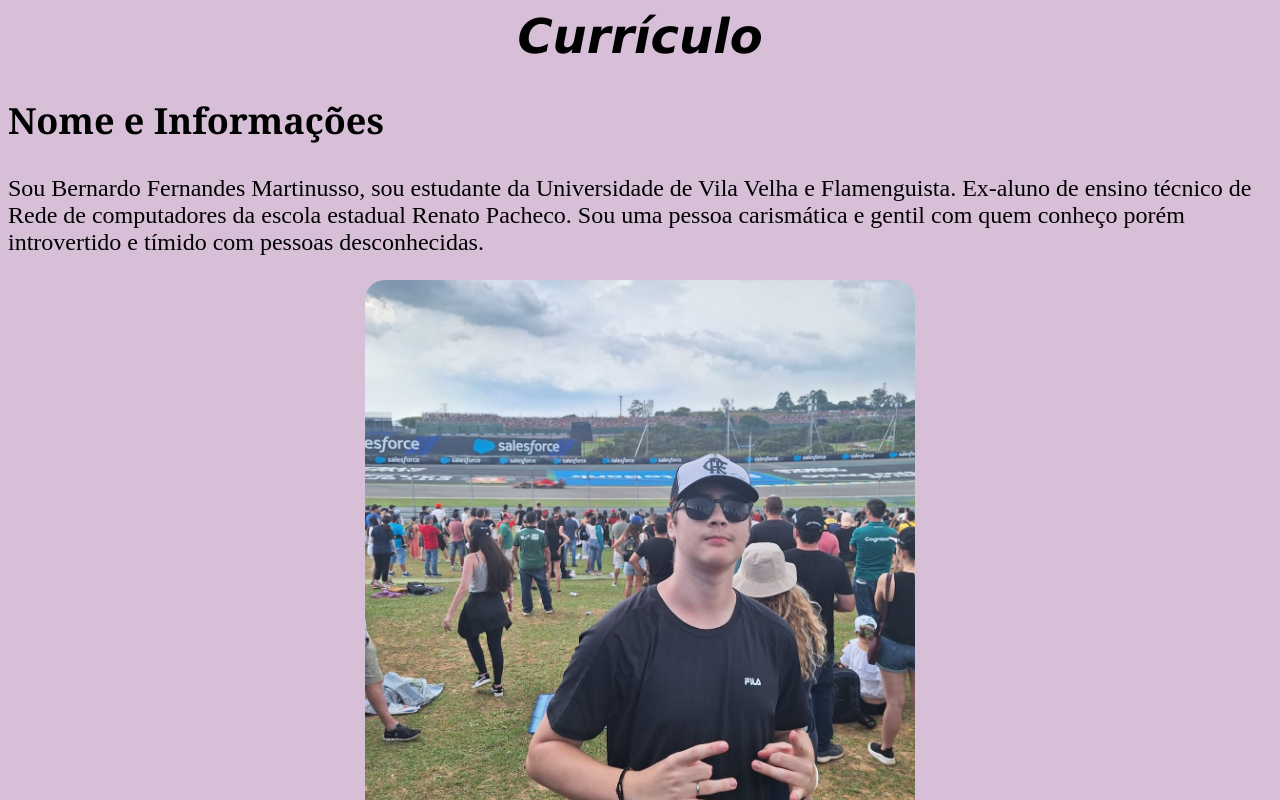
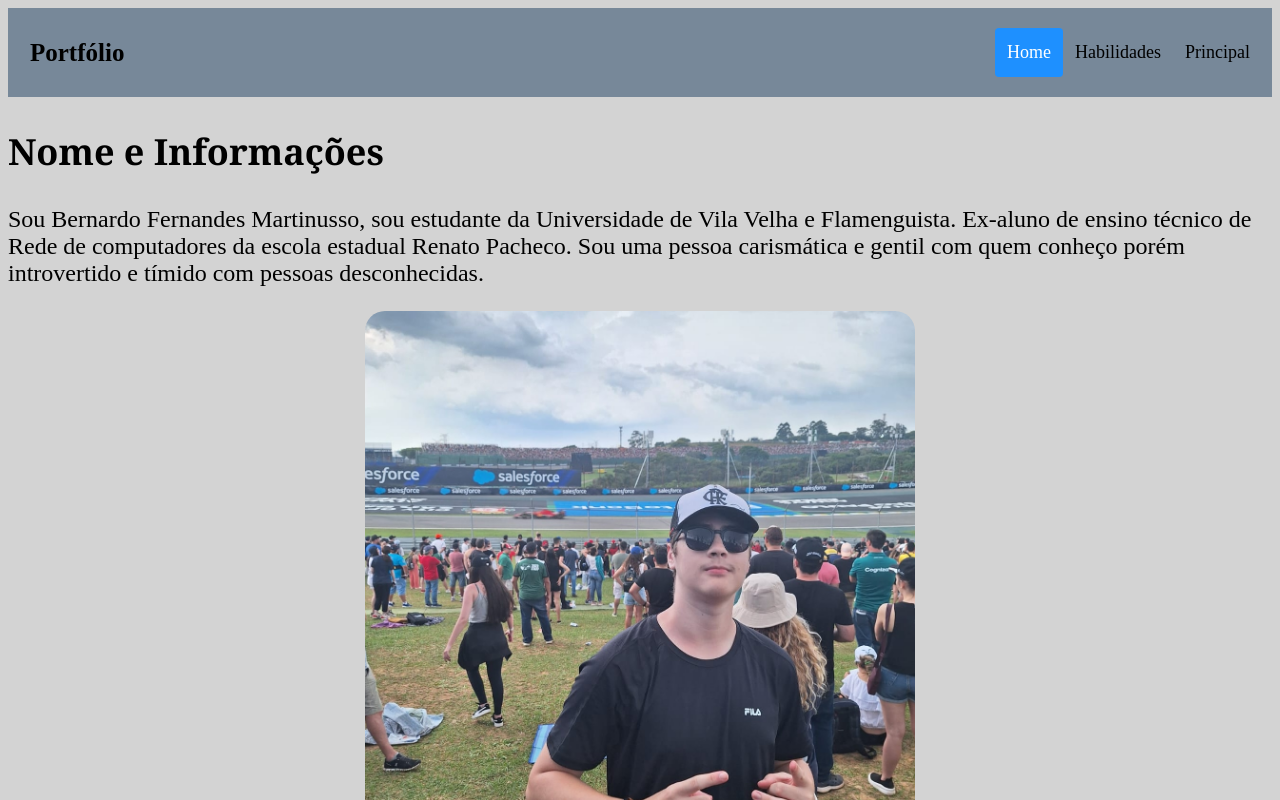
Before and after one commit to BeMartinusso/ProjetoCC1MC, a plain HTML site: page index.html in a window 1280 px wide. Shown: the top 800 px of the page. Drawn offline with Linux system fonts and the light colour scheme.

Commit message:
Implemento de mais coisas

```diff
--- a/index.html
+++ b/index.html
@@ -4,37 +4,19 @@
     <meta charset="UTF-8">
     <title>Currículo</title>
 
-    <style>
-        #eu {
-            border-radius: 20px;
-            display: block;
-            margin: auto;
-        }
-
-        h1 {
-            text-align: center;
-            font-family: Verdana, Geneva, Tahoma, sans-serif;
-            font-style: italic;
-        }
-
-        h2 {
-            font-family: Cambria, Cochin, Georgia, Times, 'Times New Roman', serif;
-        }
-
-        body {
-            background-color: thistle;
-            font-size:x-large;
-        }
-
-        img {
-            align-items: center;
-        }
-    </style>
+    <link rel="stylesheet" href="style.css">
 
 </head>
 
 <body>
-    <h1>Currículo</h1>
+    <header>
+        <a href="#default" class="logo">Portfólio</a>
+        <div class="header-right">
+          <a class="active" href="index.html">Home</a>
+          <a href="habilidades.html">Habilidades</a>
+          <a href="principal.html">Principal</a>
+        </div>
+    </header>
 
     <h2>Nome e Informações</h2>
     <p>Sou Bernardo Fernandes Martinusso, sou estudante da Universidade de Vila Velha e Flamenguista. Ex-aluno de ensino
@@ -49,27 +31,6 @@
         <li>Entusiasta em programação. (iniciante)</li>
         <li>Flamenguista</li>
     </ul>
-
-    <h2>Redes Sociais</h2>
-    <a href="https://www.instagram.com/bemartinusso?igsh=MWYwd3NvZzBraHE3YQ==" target="_blank"><img src="imagens/Instagram_icon.png.webp" alt="Insta" width="40px"></a>
-    <br><br>
-    <a href="https://github.com/BeMartinusso" target="_blank"><img src="imagens/25231.png" alt="Github" width="40px"></a>
-    <br><br>
-    <a href="https://br.linkedin.com/in/bernardo-martinusso-5279a8297" target="_blank"><img src="imagens/LinkedIn_logo_initials.png" alt="Linkedin" width="40px"></a>
-
-    <h2>Contato</h2>
-    <form>
-        <label for="mensagem">Email</label> <br>
-        <input type="text" name="email"> <br> <br>
-        <label for="mensagens">Mensagem</label> <br>
-        <textarea name="texto"  cols="30" rows="10"></textarea>
-        <input type="submit"> <br> <br>
-        <label for="dob">Data de Nascimento</label> <br>
-        <input type="date" name="dob"> <br><br>
-        <label for="cor">Cor preferida</label> <br>
-        <input type="color">
-        <input type="submit">
-    </form>
 
     <h2>Experiências</h2>
     <table border="4">
@@ -88,12 +49,43 @@
             <td>Renato Pacheco</td>
             <td>10</td>
           </tr>
+          <tr>
+             <td>Sesi</td>
+             <td>10</td>
+          </tr>
         </tbody>
         <tfoot>
             <tr>
                 <td colspan="4">Construido por Martinusso</td>
             </tr>
         </tfoot>
+    </table>
+
+        <div id="cont">
+        <h2>Contato</h2>
+        <form>
+            <label for="mensagem">Email</label> <br>
+            <input type="text" name="email"> <br> <br>
+            <label for="mensagens">Mensagem</label> <br>
+            <textarea name="texto"  cols="30" rows="10"></textarea>
+            <input type="submit"> <br> <br>
+            <label for="dob">Data de Nascimento</label> <br>
+            <input type="date" name="dob"> <br><br>
+            <label for="cor">Cor preferida</label> <br>
+            <input type="color">
+            <input type="submit"> <br><br>
+            <label for="mensagens">Mapa</label> <br><br>
+            <iframe src="https://www.google.com/maps/embed?pb=!1m18!1m12!1m3!1d2561.4114376737584!2d-41.11292906468482!3d-20.850811040615074!2m3!1f0!2f0!3f0!3m2!1i1024!2i768!4f13.1!3m3!1m2!1s0xb9435749501c83%3A0xa229aa2ff45abbc!2sCasa%20de%20Cultura%20Roberto%20Carlos!5e0!3m2!1spt-BR!2sbr!4v1711536718528!5m2!1spt-BR!2sbr" width="600" height="450" style="border:0;" allowfullscreen="" loading="lazy" referrerpolicy="no-referrer-when-downgrade"></iframe>
+        </form>
+        </div>
+
+        <h2>Redes Sociais</h2>
+        <a href="https://www.instagram.com/bemartinusso?igsh=MWYwd3NvZzBraHE3YQ==" target="_blank"><img src="imagens/Instagram_icon.png.webp" alt="Insta" width="40px"></a>
+        <br><br>
+        <a href="https://github.com/BeMartinusso" target="_blank"><img src="imagens/25231.png" alt="Github" width="40px"></a>
+        <br><br>
+        <a href="https://br.linkedin.com/in/bernardo-martinusso-5279a8297" target="_blank"><img src="imagens/LinkedIn_logo_initials.png" alt="Linkedin" width="40px"></a>
+        <div id="cont">
 
 </body>
 
--- /dev/null
+++ b/style.css
@@ -0,0 +1,57 @@
+#eu {
+    border-radius: 20px;
+    display: block;
+    margin: auto;
+}
+
+h1 {
+    text-align: center;
+    font-family: Verdana, Geneva, Tahoma, sans-serif;
+    font-style: italic;
+}
+
+h2 {
+    font-family: Cambria, Cochin, Georgia, Times, 'Times New Roman', serif;
+}
+
+body {
+    background-color: lightgray;
+    font-size:x-large;
+}
+
+img {
+    align-items: center;
+}
+
+header {
+    overflow: hidden;
+    background-color: lightslategray;
+    padding: 20px 10px;
+}
+
+header a {
+    float: left;
+    text-align: center;
+    padding: 12px;
+    text-decoration: none;
+    font-size: 18px;
+    border-radius: 4px;
+    line-height: 25px;
+    color: black;
+}
+
+
+
+header a.logo {
+    font-size: 25px;
+    font-weight: bold;
+}
+
+.header-right {
+    float: right;
+}
+
+header a.active {
+    background-color: dodgerblue;
+    color: white;
+  }
```
Also changed, not shown: habilidades.html (added), principal.html (added).
